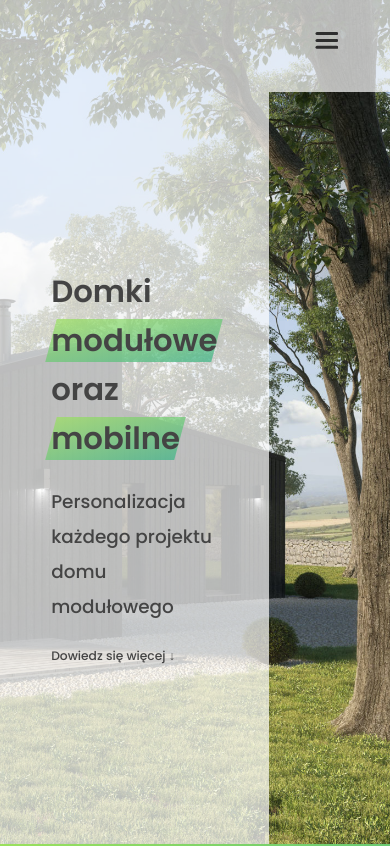
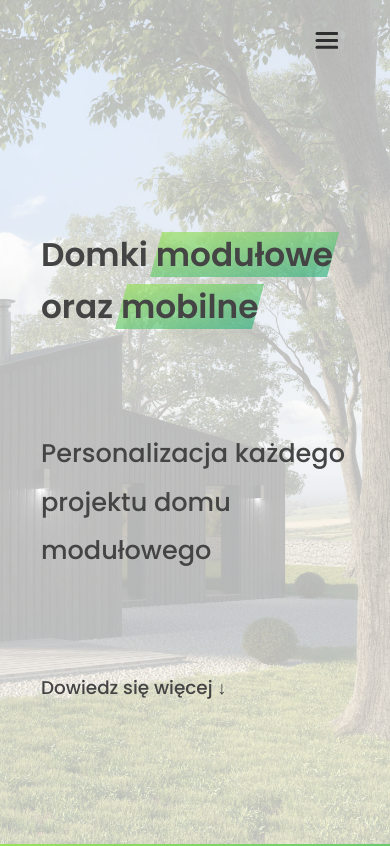
Before and after one commit to pgreber2504/aimdevelopment_commercial, a Next.js app: page / in a window 390 px wide. Shown: the top 846 px of the page. Built offline with nearby package versions, Linux system fonts and the light colour scheme.

Commit message:
fixed responsive hero page

```diff
--- a/components/Layout/Header/Hero/Hero.js
+++ b/components/Layout/Header/Hero/Hero.js
@@ -11,7 +11,7 @@
         <div className={classes.hero}>
             <div className={classes["hero__info"]}>
                 <h1>
-                    Domki <motion.span>modułowe</motion.span> oraz <br /><motion.span>mobilne</motion.span>
+                    Domki <motion.span>modułowe</motion.span> oraz <motion.span>mobilne</motion.span>
                 </h1>
                 <h4>Personalizacja każdego projektu domu modułowego</h4>
                 <Link to={'section--1'}>
--- a/components/Layout/Header/Hero/Hero.module.scss
+++ b/components/Layout/Header/Hero/Hero.module.scss
@@ -3,6 +3,9 @@
 .hero {
   flex: 1;
   max-width: 115rem;
+  height: 100%;
+
+  @include breakpoint(large) {
     display: grid;
     grid-template-columns: 1fr 1fr;
     grid-template-rows: 1fr;
@@ -10,15 +13,26 @@
     justify-content: center;
     align-items: stretch;
     justify-items: start;
+  }
 
   .hero__info {
-    padding: 5rem;
+    padding: 4rem;
     background-color: rgba(255, 255, 255, 0.7);
+    display: flex;
+    flex-direction: column;
+    justify-content: space-evenly;
+    // gap: 3rem;
+    align-items: flex-start;
+    // gap: 2rem;
+    height: 100%;
+
+    @include breakpoint(large) {
       display: flex;
       flex-direction: column;
       justify-content: center;
       align-items: flex-start;
       gap: 2rem;
+    }
 
     h1 {
       font-size: $font-big-header;
@@ -45,12 +59,12 @@
     }
 
     h4 {
-      font-size: $font-header;
+      font-size: $font-big-desc;
       font-weight: 500;
     }
 
     a {
-      font-size: $font-content;
+      font-size: $font-header;
       font-weight: 500;
       color: #444;
       padding: 0 0 2px 0;
--- a/styles/_shared.scss
+++ b/styles/_shared.scss
@@ -12,7 +12,7 @@
 $font-header: 1.8rem;
 $font-section-header: 2.4rem;
 $font-section-descr: 2rem;
-$font-big-header: 3rem;
+$font-big-header: 3.2rem;
 $font-big-desc: 2.5rem;
 
 $media-min-mobile-width: 320px;
```
Lines whose indentation alone changed are shown as unchanged.
